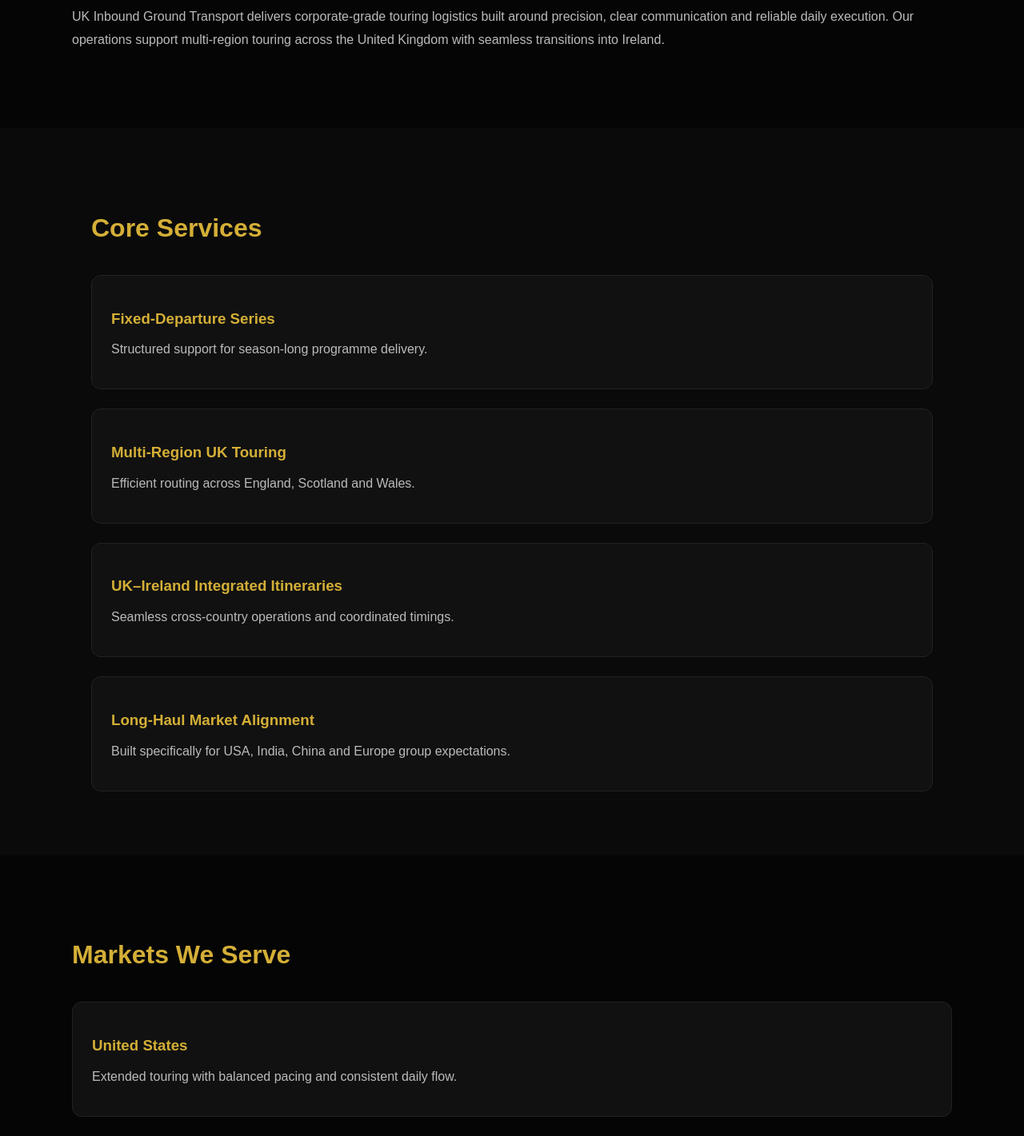
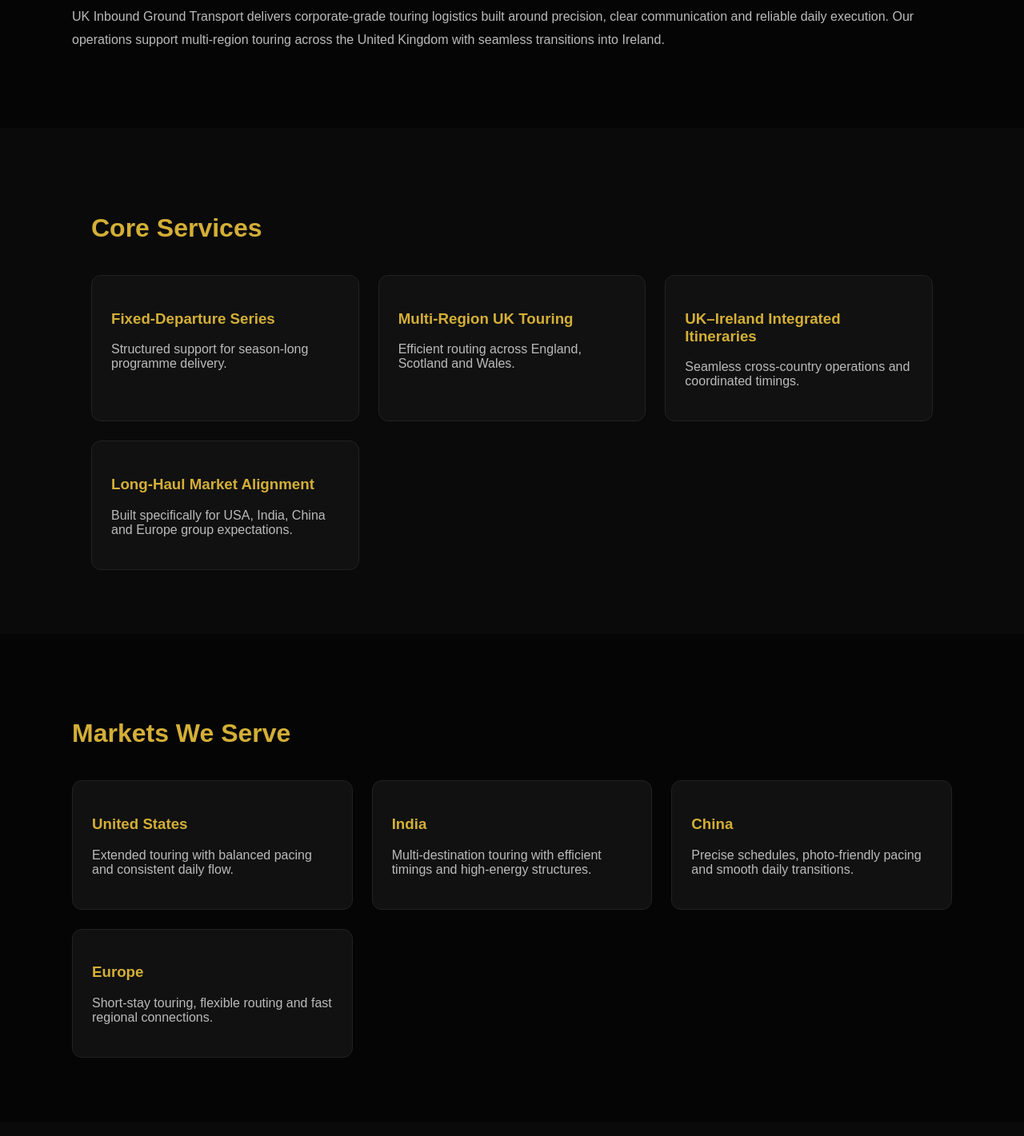
Before and after one commit to kandiahtk-crypto/ukigt-website, a Next.js app: page / in a window 1280 px wide. Shown: the part 1330-2751 px from the top of the page at 80% size. Built offline with nearby package versions, Linux system fonts and the light colour scheme.

Commit message:
Refactor HomePage layout and text formatting
Refactor layout and improve text formatting for better readability.

```diff
--- a/app/page.tsx
+++ b/app/page.tsx
@@ -1,8 +1,6 @@
 export default function HomePage() {
   return (
     <main>
-
-      {/* HERO */}
       <section
         style={{
           minHeight: "100vh",
@@ -22,6 +20,7 @@ export default function HomePage() {
               color: "#d4af37",
               marginBottom: "20px",
               lineHeight: 1.1,
+              maxWidth: "900px",
             }}
           >
             Reliable Ground-Transport Solutions for UK & Ireland Touring
@@ -36,8 +35,8 @@ export default function HomePage() {
               marginBottom: "30px",
             }}
           >
-            Premium touring logistics for international operators, built on reliability,
-            precision, and a professional delivery standard.
+            Premium touring logistics for international operators, built on
+            reliability, precision, and a professional delivery standard.
           </p>
 
           <div style={{ display: "flex", gap: "16px", flexWrap: "wrap" }}>
@@ -71,39 +70,67 @@ export default function HomePage() {
         </div>
       </section>
 
-      {/* INTRO */}
-      <section style={{ padding: "80px 24px", maxWidth: "1100px", margin: "0 auto" }}>
+      <section
+        style={{
+          padding: "80px 24px",
+          maxWidth: "1100px",
+          margin: "0 auto",
+        }}
+      >
         <p style={{ fontSize: "18px", lineHeight: 1.8, color: "#ccc" }}>
-          UK Inbound Ground Transport provides structured ground-transport solutions for
-          international tour operators across England, Scotland, Wales and integrated
-          flows with Ireland. We deliver consistent, dependable touring operations designed
-          for long-haul markets and high-volume group programmes.
+          UK Inbound Ground Transport provides structured ground-transport
+          solutions for international tour operators across England, Scotland,
+          Wales and integrated flows with Ireland. We deliver consistent,
+          dependable touring operations designed for long-haul markets and
+          high-volume group programmes.
         </p>
       </section>
 
-      {/* WHO WE ARE */}
       <section style={{ padding: "80px 24px", background: "#050505" }}>
         <div style={{ maxWidth: "1100px", margin: "0 auto" }}>
-          <h2 style={{ color: "#d4af37", fontSize: "32px", marginBottom: "20px" }}>
+          <h2
+            style={{
+              color: "#d4af37",
+              fontSize: "32px",
+              marginBottom: "20px",
+            }}
+          >
             Professional. Structured. Reliable.
           </h2>
 
           <p style={{ color: "#bbb", lineHeight: 1.8 }}>
-            UK Inbound Ground Transport delivers corporate-grade touring logistics built
-            around precision, clear communication and reliable daily execution. Our
-            operations support multi-region touring across the United Kingdom with seamless
-            transitions into Ireland.
+            UK Inbound Ground Transport delivers corporate-grade touring
+            logistics built around precision, clear communication and reliable
+            daily execution. Our operations support multi-region touring across
+            the United Kingdom with seamless transitions into Ireland.
           </p>
         </div>
       </section>
 
-      {/* SERVICES */}
-      <section style={{ padding: "80px 24px", maxWidth: "1100px", margin: "0 auto" }}>
-        <h2 style={{ color: "#d4af37", fontSize: "32px", marginBottom: "40px" }}>
+      <section
+        style={{
+          padding: "80px 24px",
+          maxWidth: "1100px",
+          margin: "0 auto",
+        }}
+      >
+        <h2
+          style={{
+            color: "#d4af37",
+            fontSize: "32px",
+            marginBottom: "40px",
+          }}
+        >
           Core Services
         </h2>
 
-        <div style={{ display: "grid", gap: "24px" }}>
+        <div
+          style={{
+            display: "grid",
+            gap: "24px",
+            gridTemplateColumns: "repeat(auto-fit, minmax(260px, 1fr))",
+          }}
+        >
           {[
             {
               title: "Fixed-Departure Series",
@@ -129,6 +156,7 @@ export default function HomePage() {
                 padding: "24px",
                 borderRadius: "12px",
                 border: "1px solid #222",
+                transition: "0.2s",
               }}
             >
               <h3 style={{ color: "#d4af37" }}>{s.title}</h3>
@@ -138,14 +166,25 @@ export default function HomePage() {
         </div>
       </section>
 
-      {/* MARKETS */}
       <section style={{ padding: "80px 24px", background: "#050505" }}>
         <div style={{ maxWidth: "1100px", margin: "0 auto" }}>
-          <h2 style={{ color: "#d4af37", fontSize: "32px", marginBottom: "40px" }}>
+          <h2
+            style={{
+              color: "#d4af37",
+              fontSize: "32px",
+              marginBottom: "40px",
+            }}
+          >
             Markets We Serve
           </h2>
 
-          <div style={{ display: "grid", gap: "24px" }}>
+          <div
+            style={{
+              display: "grid",
+              gap: "24px",
+              gridTemplateColumns: "repeat(auto-fit, minmax(260px, 1fr))",
+            }}
+          >
             {[
               {
                 title: "United States",
@@ -171,6 +210,7 @@ export default function HomePage() {
                   padding: "24px",
                   borderRadius: "12px",
                   border: "1px solid #222",
+                  transition: "0.2s",
                 }}
               >
                 <h3 style={{ color: "#d4af37" }}>{m.title}</h3>
@@ -181,9 +221,14 @@ export default function HomePage() {
         </div>
       </section>
 
-      {/* CTA */}
       <section style={{ padding: "100px 24px", textAlign: "center" }}>
-        <h2 style={{ color: "#d4af37", fontSize: "32px", marginBottom: "20px" }}>
+        <h2
+          style={{
+            color: "#d4af37",
+            fontSize: "32px",
+            marginBottom: "20px",
+          }}
+        >
           Ready to plan your next touring programme?
         </h2>
 
@@ -205,7 +250,6 @@ export default function HomePage() {
           Contact Us
         </a>
       </section>
-
     </main>
   );
 }
```
